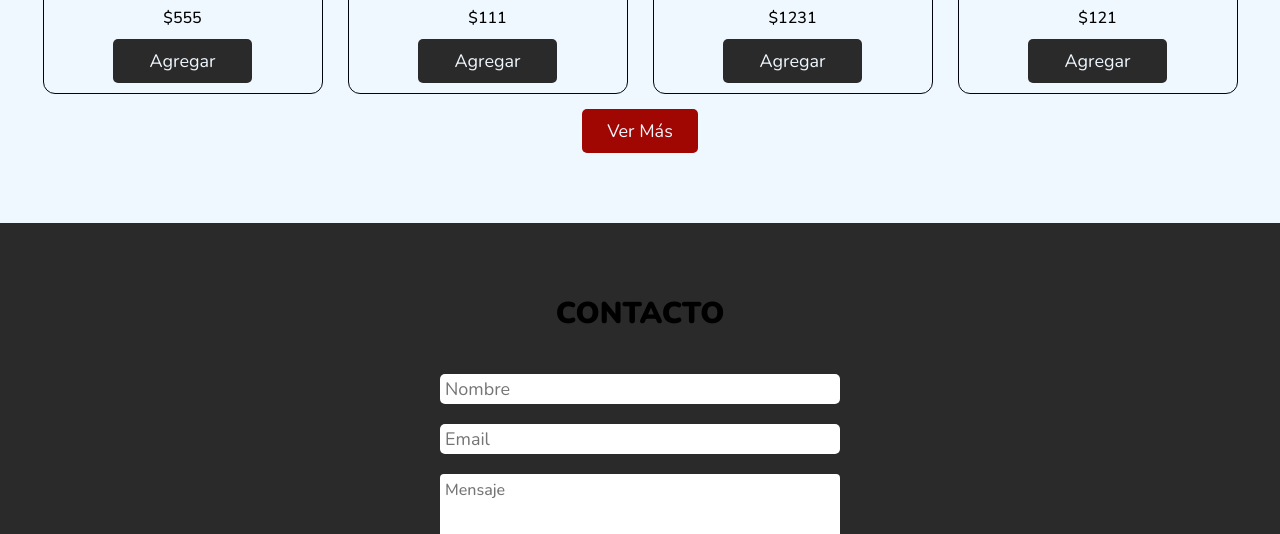
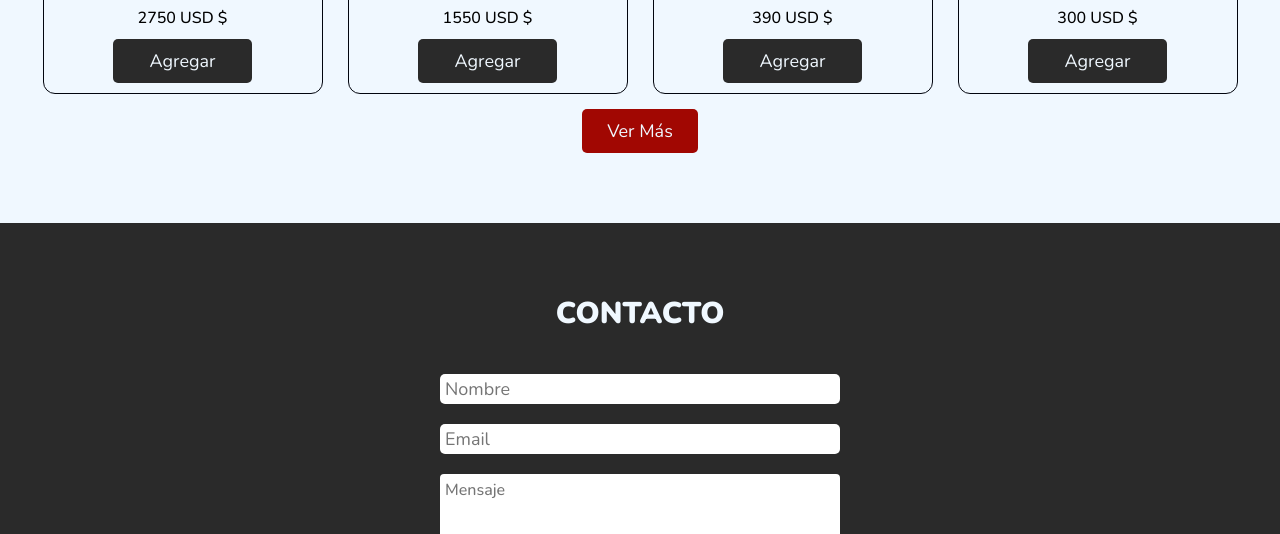
Before and after one commit to sebaberti/iPhone-shop-cba, a plain HTML site: page index.html in a window 1280 px wide. Shown: the part 2091-2625 px from the top of the page. Drawn offline with nearby package versions, Linux system fonts and the light colour scheme.

Commit message:
cambio de precios

```diff
--- a/assets/data.js
+++ b/assets/data.js
@@ -2,119 +2,119 @@ const productsData = [
     {
       id:1,
       name: 'Iphone Se',
-      price: 400,
+      price: 500,
       category: 'iphone',
       image: './assets/img/productos/iphone-se-removebg-preview.png',
     },
     {
         id:2,
         name: 'Iphone 14',
-        price: 1450,
+        price: 1000,
         category: 'iphone',
         image: './assets/img/productos/iphone-14-gb-removebg-preview.png',
       },
       {
         id:3,
         name: 'Airpods pro',
-        price: 400,
+        price: 500,
         category: 'auricular',
         image: './assets/img/productos/airpods_pro_PDP_US_1-removebg-preview.png',
       },
       {
         id:4,
         name: 'Airpods max',
-        price: 111,
+        price: 450,
         category: 'auricular',
         image: './assets/img/productos/AirPods_Max_Silver_PDP_Image_Position-2__en-US-300x300-removebg-preview.png',
       },
       {
         id:5,
         name: 'Macbook pro 16"',
-        price: 555,
+        price: 2750,
         category: 'pc',
         image: './assets/img/productos/macbook-pro-16-mk183-m1-pro-512-gb-space-gray-removebg-preview.png',
       },
      {
       id:6,
       name: 'Macbook pro 13"',
-      price: 111,
+      price: 1550,
       category: 'pc',
       image: './assets/img/productos/macbook-air-13pul-removebg-preview.png',
     },
     {
         id:7,
         name: 'Watch series 7',
-        price:1231 ,
+        price:390 ,
         category: 'reloj',
-        image: './assets/img/productos/apple-watch-serie6-removebg-preview.png',
+        image: './assets/img/productos/apple-watch-serie7-removebg-preview.png',
       },
       {
         id:8,
         name: 'Watch series 6',
-        price:121 ,
+        price:300 ,
         category: 'reloj',
         image: './assets/img/productos/apple-watch-serie6-removebg-preview.png',
       },
       {
         id:9,
         name: 'Macbook pro 14"',
-        price:1231 ,
+        price:2250 ,
         category: 'pc',
         image: './assets/img/productos/copy-of-macbook-pro-14-mkgr3-m1-pro-512-gb-silver-removebg-preview.png',
       },
       {
         id:10,
         name: 'Iphone 11 pro',
-        price:111 ,
+        price:750 ,
         category: 'iphone',
        image: './assets/img/productos/iphone11pro-removebg-preview.png',
       },
       {
         id:11,
         name: 'Iphone Xr',
-        price: 121,
+        price: 600,
         category: 'iphone',
         image: './assets/img/productos/iphonexr-removebg-preview.png',
       },
       {
         id:12,
         name: 'Iphone 12',
-        price:1231 ,
+        price:850 ,
         category: 'iphone',
         image: './assets/img/productos/iphone12sf.png',
       },
       {
         id:13,
         name: 'Iphone 12 pro',
-        price:111 ,
+        price:950 ,
         category: 'iphone',
         image: './assets/img/productos/iPhone-12-Pro-Maxsf.png',
       },
       {
         id:14,
         name: 'Iphone 13',
-        price:111 ,
+        price:1000 ,
         category: 'iphone',
         image: './assets/img/productos/iphone13-sf.png',
       },
       {
         id:15,
         name: 'Iphone 13 pro max',
-        price: 1231,
+        price: 1220,
         category: 'iphone',
         image: './assets/img/productos/iphone13pro-max-varios-sf.png',
       },
       {
         id:16,
         name: 'Iphone 14 pro',
-        price: 111,
+        price: 1450,
         category: 'iphone',
         image: './assets/img/productos/iphone-14-pro-5-removebg-preview.png',
       },
       {
         id:17,
         name: 'Airdots 3 generacion',
-        price:111 ,
+        price:190 ,
         category: 'auricular',
         image: './assets/img/productos/airdots3generacion-sf.png',
       },
--- a/assets/index.js
+++ b/assets/index.js
@@ -32,7 +32,7 @@ const createHtml = (product)=>{
     <div class="card-img"><img src="${image}" alt="user"/></div>
     <div class="card-info">
       <h3>${name}</h3>
-      <span>$${price}</span>
+      <span>${price} USD $</span>
       <button class="card-btn btn-add"
       data-id="${id}"
       data-name="${name}"
@@ -185,7 +185,7 @@ const togleMenu = () =>{
             <div class="img-cart"><img src=${image} alt="user"/></div>
             <div class="item-info">
               <h3>${name}</h3>
-              <span>$${price}</span>
+              <span>${price} USD $</span>
             </div>
             <div class="item-handler">
       <span class="quantity-handler down" data-id=${id}>-</span>
--- a/assets/style.css
+++ b/assets/style.css
@@ -337,10 +337,14 @@ header {
     font-size: 18px;
   }
 
+  .register{
+    border: 1px solid var(--blanco);
+  }
   .register:hover {
     background-color: var(--blanco);
     color: var(--negro);
     transition: all 0.3s linear;
+
   }
 
   /* muestro el icono de menu */
@@ -708,6 +712,7 @@ header {
   text-transform: uppercase;
   text-align: center;
   font-weight: 900;
+  color: var(--blanco);
 }
 
 .contact-container {
--- a/index.html
+++ b/index.html
@@ -39,7 +39,7 @@
 
           <div class="cart-total">
             <p>Total:</p>
-            <span class="total">$111</span>
+            <span class="total">$ USD</span>
           </div>
 
           <button class="btn-buy primary-button">Comprar</button>
```
Also changed, not shown: inicio.css (+11 -0 lines), inicio.html (+3 -1 lines), assets/img/productos/apllewatchse-removebg-preview.png (added).
